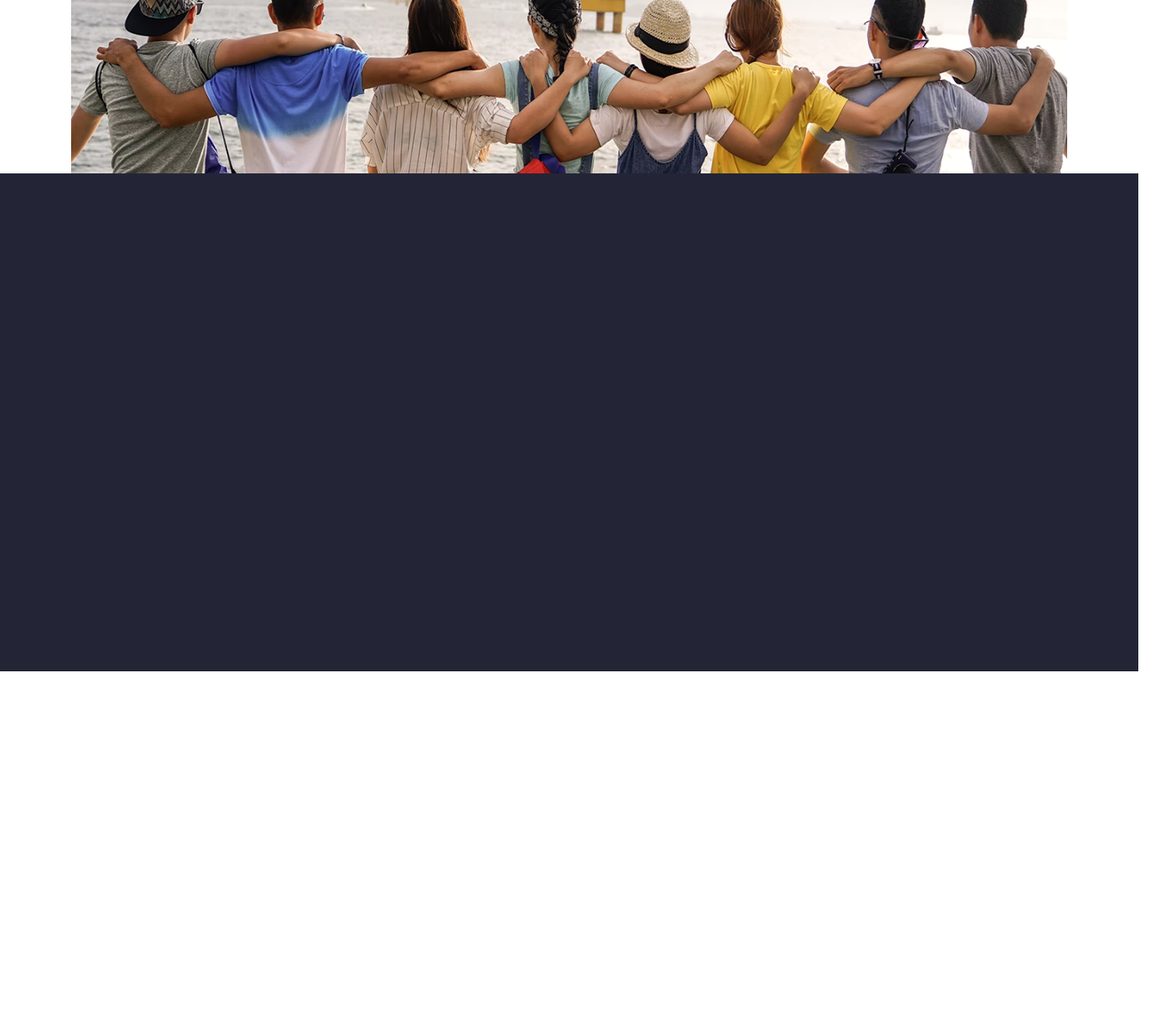
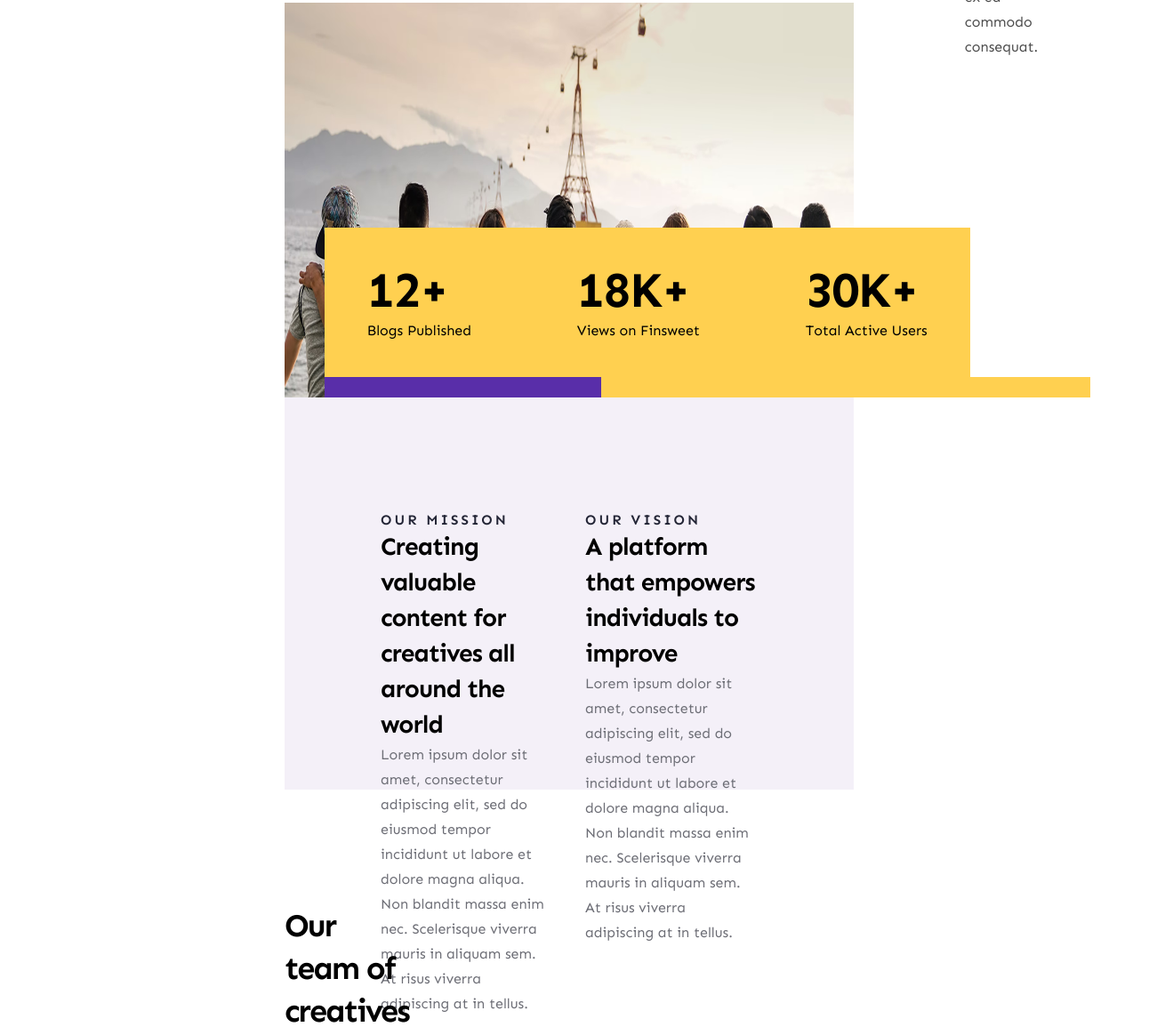
Before and after one commit to Quezka/htmlLessons, a plain HTML site: page 16-02/index.html in a window 1280 px wide. Shown: the part 749-1913 px from the top of the page at 89% size, 1310 px wide, since content can reach past the window. Before the commit the page ends 1504 px from the top, so only its background shows below. Drawn offline with Linux system fonts and the light colour scheme.

Commit message:
20-02 done on laptop

```diff
--- a/16-02/index.html
+++ b/16-02/index.html
@@ -52,6 +52,63 @@
     </div>
     <div class="main-about-us-photo">
       <img class="main-about-us-photo-img" src="./imgs/intro-about-us-img.png" alt="People staring at the sunset.">
+      <div class="main-about-us-photo-shapes">
+        <div class="main-about-us-photo-rectangle">
+          <div class="main-about-us-photo-rectangle-item">
+            <span class="main-about-us-photo-rectangle-item-title">12+</span>
+            <span class="main-about-us-photo-rectangle-item-span">Blogs Published</span>
+          </div>
+          <div class="main-about-us-photo-rectangle-item">
+            <span class="main-about-us-photo-rectangle-item-title">18K+</span>
+            <span class="main-about-us-photo-rectangle-item-span">Views on Finsweet</span>
+          </div>
+          <div class="main-about-us-photo-rectangle-item">
+            <span class="main-about-us-photo-rectangle-item-title">30K+</span>
+            <span class="main-about-us-photo-rectangle-item-span">Total Active Users</span>
+          </div>
+        </div>
+        <div class="main-about-us-photo-line">
+          <div class="main-about-us-photo-purple-line"></div>
+          <div class="main-about-us-photo-yellow-line"></div>
+        </div>
+      </div>
+
+    </div>
+    <div class="main-our-mission">
+      <div class="main-our-mission-item">
+        <span class="main-our-mission-item-span">OUR MISSION</span>
+        <h3 class="main-our-mission-item-title">Creating valuable content for creatives all around the world</h3>
+        <p class="main-our-mission-item-p">Lorem ipsum dolor sit amet, consectetur adipiscing elit, sed do eiusmod tempor incididunt ut labore et dolore magna aliqua. Non blandit massa enim nec. Scelerisque viverra mauris in aliquam sem. At risus viverra adipiscing at in tellus.</p>
+      </div>
+      <div class="main-our-mission-item">
+        <span class="main-our-mission-item-span">OUR VISION</span>
+        <h3 class="main-our-mission-item-title">A platform that empowers individuals to improve</h3>
+        <p class="main-our-mission-item-p">Lorem ipsum dolor sit amet, consectetur adipiscing elit, sed do eiusmod tempor incididunt ut labore et dolore magna aliqua. Non blandit massa enim nec. Scelerisque viverra mauris in aliquam sem. At risus viverra adipiscing at in tellus.</p>
+      </div>
+    </div>
+    <div class="main-photocards">
+      <div class="main-photocards-item">
+        <div class="main-photocards-item-content">
+          <h2 class="main-photocards-item-title">Our team of creatives</h2>
+          <h3 class="main-photocards-item-subtitle">Lorem ipsum dolor sit amet, consectetur adipiscing elit, sed do eiusmod tempor incididunt.</h3>
+          <p class="main-photocards-item-text">Lorem ipsum dolor sit amet, consectetur adipiscing elit, sed do eiusmod tempor incididunt ut labore et dolore magna aliqua. Ut enim ad minim veniam, quis nostrud exercitation ullamco laboris nisi ut aliquip ex ea commodo consequat. Duis aute irure dolor in reprehenderit in voluptate velit esse cillum dolore eu fugiat.</p>
+        </div>
+        <div class="main-photocards-item-photo">
+          <img class="main-photocards-item-img" alt="Hands holding." src="./imgs/hands.png">
+          <img class="main-photocards-item-img-shape shape-hands" alt="Shape." src="./imgs/hands-shapes.png">
+        </div>
+      </div>
+      <div class="main-photocards-item">
+        <div class="main-photocards-item-photo">
+          <img class="main-photocards-item-img" alt="People talking." src="./imgs/people-talking.png">
+          <img class="main-photocards-item-img-shape shape-people" alt="Shape." src="./imgs/people-talking-shapes.png">
+        </div>
+        <div class="main-photocards-item-content">
+          <h2 class="main-photocards-item-title">Why we started this blog</h2>
+          <h3 class="main-photocards-item-subtitle">Lorem ipsum dolor sit amet, consectetur adipiscing elit, sed do eiusmod tempor incididunt.</h3>
+          <p class="main-photocards-item-text">Lorem ipsum dolor sit amet, consectetur adipiscing elit, sed do eiusmod tempor incididunt ut labore et dolore magna aliqua. Ut enim ad minim veniam, quis nostrud exercitation ullamco laboris nisi ut aliquip ex ea commodo consequat. Duis aute irure dolor in reprehenderit in voluptate velit esse cillum dolore eu fugiat.</p>
+        </div>
+      </div>
     </div>
   </main>
   <footer class="footer">
--- a/16-02/main-intro-style.css
+++ b/16-02/main-intro-style.css
@@ -1,11 +1,12 @@
 .main-about-us {
   position: relative;
   top: 64px;
-  left: 110px;
+  left: 7%;/*left: 110px;*/
   display: flex;
   align-items: center;
   gap: 32px;
   max-width: 1133px;
+  z-index: 100;
 }
 .main-about-us-title {
   min-width: 560px;
@@ -41,9 +42,94 @@
 .main-about-us-photo {
   max-width: 100%;
   height: 444px;
+  position: relative;
 }
 
 .main-about-us-photo-img {
   height: inherit;
   width: 100%;
 }
+
+.main-about-us-photo-shapes {
+  position: absolute;
+  bottom: 0;
+  left: 7%;/*left: 109px;*/
+}
+
+.main-about-us-photo-rectangle {
+  width: 630px;
+  background-color: #FFD050;
+  padding: 38px 48px;
+  display: flex;
+  justify-content: space-between;
+}
+
+.main-about-us-photo-rectangle-item {
+  display: flex;
+  flex-direction: column;
+}
+
+.main-about-us-photo-rectangle-item-title {
+  font-size: 56px;
+  font-weight: bold;
+  line-height: 64px;
+  letter-spacing: -2px;
+}
+
+.main-about-us-photo-rectangle-item-span {
+  font-size: 16px;
+  line-height: 28px;
+}
+
+.main-about-us-photo-line {
+  width: 861.48px;
+  height: 23px;
+  display: flex;
+}
+
+.main-about-us-photo-purple-line {
+  width: 311.48px;
+  height: inherit;
+  background-color: #592EA9;
+}
+
+.main-about-us-photo-yellow-line {
+  width: 550px;
+  height: inherit;
+  background-color: #FFD050;
+}
+
+.main-our-mission {
+  max-width: 100%;
+  padding: 128px 108px 64px 108px;
+  background-color: #F4F0F8;
+  display: flex;
+  justify-content: center;
+  gap: 36px;
+}
+
+.main-our-mission-item {
+  width: 516px;
+  height: 249px;
+}
+
+.main-our-mission-item-span {
+  color: #232536;
+  font-size: 16px;
+  font-weight: 600;
+  line-height: 20px;
+  letter-spacing: 3px;
+}
+
+.main-our-mission-item-title {
+  font-size: 28px;
+  font-weight: bold;
+  line-height: 40px;
+  letter-spacing: -1px;
+}
+
+.main-our-mission-item-p {
+  font-size: 16px;
+  line-height: 28px;
+  color: #6D6E76;
+}
--- a/16-02/main-photocards-style.css
+++ b/16-02/main-photocards-style.css
@@ -0,0 +1,56 @@
+.main-photocards {
+    max-width: 100%;
+    display: flex;
+    flex-direction: column;
+    gap: 129px;
+    margin: 129px 0;
+}
+
+.main-photocards-item {
+    display: flex;
+    align-items: center;
+    gap: 135px;
+}
+
+.main-photocards-item-content {
+    display: flex;
+    flex-direction: column;
+    gap: 10px;
+}
+
+.main-photocards-item-title {
+    font-size: 36px;
+    font-weight: bold;
+    line-height: 48px;
+    letter-spacing: -2px;
+}
+
+.main-photocards-item-subtitle {
+    font-size: 24px;
+    font-weight: bold;
+    line-height: 32px;
+}
+
+.main-photocards-item-text {
+    font-size: 16px;
+    line-height: 28px;
+}
+
+.main-photocards-item-photo {
+    position: relative;
+    height: 100%;
+}
+
+.main-photocards-item-img-shape {
+    position: absolute;
+}
+
+.shape-hands {
+    top: 114px;
+    left: -57px;
+}
+
+.shape-people {
+    bottom: -37px;
+    left: 106px;
+}
--- a/16-02/style.css
+++ b/16-02/style.css
@@ -14,5 +14,5 @@ ul {
 }
 
 .content {
-  padding: 0 80px;
+  padding: 0 320px;
 }
```
Also changed, not shown: 16-02/imgs/hands-shapes.png (added), 16-02/imgs/hands.png (added), 16-02/imgs/people-talking-shapes.png (added), 16-02/imgs/people-talking.png (added).
